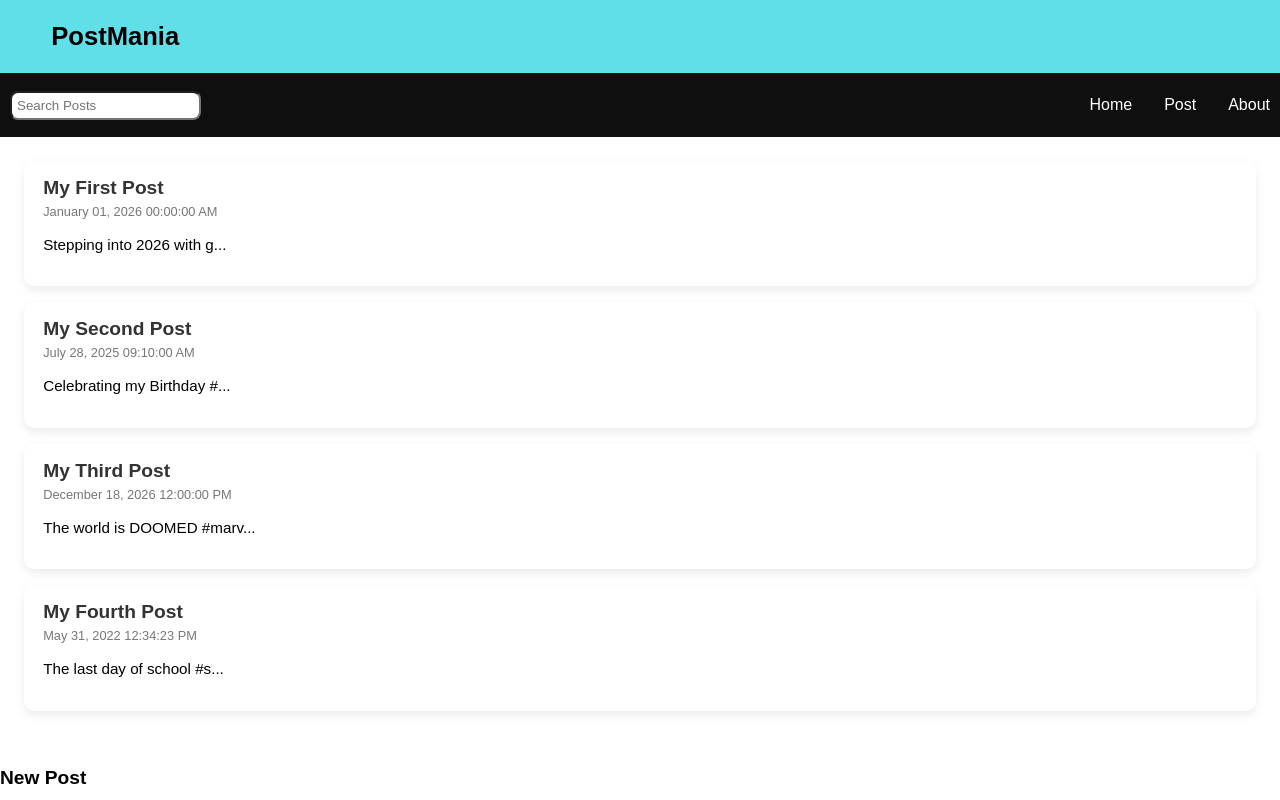
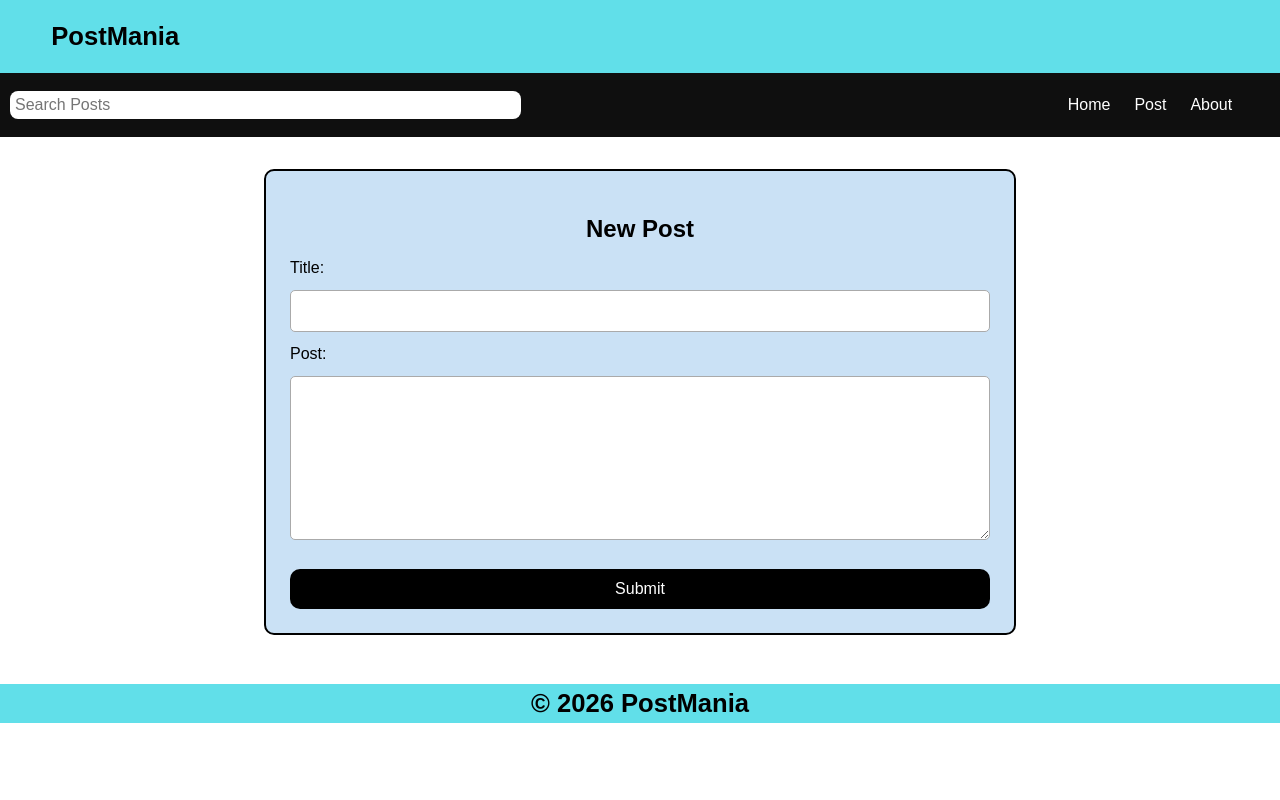
Before and after one commit to Menaka-J/React-Tutorial, a React (Vite) app in the folder social-media/: page /post in a window 1280 px wide. Shown: the top 800 px of the page. Built offline with nearby package versions, Linux system fonts and the light colour scheme.

Commit message:
social-media12

```diff
--- a/social-media/src/About.jsx
+++ b/social-media/src/About.jsx
@@ -3,7 +3,12 @@ import React from 'react'
 function About() {
     return (
         <>
-        <h1>About</h1>
+        <div className='about'>
+            <h2 style={{color:"black"}}>About Me</h2>
+            <p>Hi, I am <i><b>Menaka</b></i></p>
+            <p>Studying college and trying to fix bugs all the time 😎.</p>
+            <p>Never forget to learn and implement!!</p>
+        </div>
         </>
     )
 }
--- a/social-media/src/App.css
+++ b/social-media/src/App.css
@@ -1,14 +1,15 @@
-body{
+body {
   font-size: 0.8rem;
   font-family: sans-serif;
 }
+
 .App {
   min-height: 100vh;
   display: flex;
   flex-direction: column;
 }
 
-.header{
+.header {
   background-color: rgb(97, 223, 233);
   display: flex;
   justify-content: space-between;
@@ -17,7 +18,7 @@ body{
   padding-left: 4%;
 }
 
-.footer{
+.footer {
   background-color: rgb(97, 223, 233);
   display: flex;
   justify-content: center;
@@ -37,6 +38,7 @@ body{
   list-style: none;
   margin-left: auto;
   gap: 2rem;
+  margin-right: 3%;
 }
 
 .Nav a {
@@ -58,18 +60,21 @@ body{
   color: white;
 }
 
-.searchForm input[type="text"]{
+.searchForm input[type="text"] {
   padding: 5px;
   border-radius: 8px;
   font-family: sans-serif;
 }
 
+/* home  */
 .Home {
   padding: 1.5rem;
   flex: 1;
 }
+
 .post {
-  background-color: white;
+  /* background-color: white; */
+  background-color: rgb(137, 196, 196);
   border-radius: 10px;
   padding: 1rem 1.2rem;
   margin-bottom: 1rem;
@@ -98,3 +103,123 @@ body{
   font-size: 0.95rem;
   line-height: 1.4;
 }
+
+/* newpost  */
+.NewPost {
+  width: 100%;
+  max-width: 700px;
+  margin: 2rem auto;
+  padding: 1.5rem;
+  background-color:rgb(202, 225, 245);
+  border: 2px solid black;
+  border-radius: 10px;
+}
+
+.NewPost h2 {
+  margin-bottom: 1rem;
+  font-size: 1.5rem;
+  text-align: center;
+}
+
+/* FORM */
+.newpostform {
+  display: flex;
+  flex-direction: column;
+  gap: 0.8rem;
+}
+
+.newpostform label {
+  font-size: 1rem;
+  font-weight: 500;
+}
+
+/* INPUTS */
+.newpostform input,
+.newpostform textarea {
+  padding: 0.7rem;
+  font-size: 1rem;
+  border: 1px solid #aaa;
+  border-radius: 5px;
+}
+
+.newpostform textarea {
+  min-height: 140px;
+}
+
+/* BUTTON */
+.newpostform button {
+  margin-top: 1rem;
+  padding: 0.7rem;
+  font-size: 1rem;
+  background-color: black;
+  color: white;
+  border: none;
+  cursor: pointer;
+  border-radius: 10px;
+}
+
+.newpostform button:hover {
+  background-color: #333;
+}
+
+/* missing  */
+.missing{
+  font-size: 1.5rem;
+  text-align: center;
+}
+
+/* about  */
+.about{
+  font-size: 1rem;
+  text-align: center;
+  background-color: darkcyan;
+  padding: 5%;
+  border-radius: 20px;
+  border: 5px dashed black;
+  margin: 5% 10%;
+  color: white;
+
+}
+
+/* nav  */
+.Nav {
+  display: flex;
+  align-items: center;
+  gap: 1rem;
+  background-color: rgb(15, 15, 15);
+  padding: 10px;
+  flex-wrap: wrap;
+}
+
+.searchForm {
+  flex: 1;
+}
+
+.searchForm input {
+  width: 50%;
+  padding: 0.6rem;
+  font-size: 1rem;
+  border-radius: 6px;
+  border: none;
+}
+
+/* LINKS */
+.Nav ul {
+  display: flex;
+  list-style: none;
+  gap: 1.5rem;
+  margin-left: auto;
+}
+
+.Nav a {
+  color: white;
+  text-decoration: none;
+  font-size: 1rem;
+}
+
+.Nav a:hover {
+  background-color: white;
+  color: black;
+  padding: 5px 10px;
+  border-radius: 5px;
+}
--- a/social-media/src/App.jsx
+++ b/social-media/src/App.jsx
@@ -1,4 +1,4 @@
-import { useState } from 'react'
+import { useEffect, useState } from 'react'
 import reactLogo from './assets/react.svg'
 import viteLogo from '/vite.svg'
 import './App.css'
@@ -10,10 +10,10 @@ import About from './About'
 import Missing from './Missing'
 import Footer from './Footer'
 import Home from './Home'
-import { Link, Navigate, Route, Routes } from 'react-router-dom'
+import { Link, Navigate, Route, Routes, useNavigate } from 'react-router-dom'
 import Post from './Post'
 import PostLayout from './PostLayout'
-
+import { format } from "date-fns"
 function App() {
 
   const [posts, setPosts] = useState([
@@ -41,32 +41,48 @@ function App() {
     }
   ]);
 
+  const navigate = useNavigate();
   const [search, setSearch] = useState("");
   const [searchResults, setSearchResults] = useState([]);
   const [postTitle, setPostTitle] = useState('');
   const [postBody, setPostBody] = useState("");
 
+  useEffect(() => {
+    const filteredResults = posts.filter(post =>
+      post.body.toLowerCase().includes(search.toLowerCase()) ||
+      post.title.toLowerCase().includes(search.toLowerCase())
+    );
+
+    setSearchResults(filteredResults.reverse());
+  }, [posts, search]);
+
   function handleSubmit(e) {
     e.preventDefault();
+
     const id = posts.length ? posts[posts.length - 1].id + 1 : 1;
     const datetime = format(new Date(), 'MMMM dd, yyyy pp');
+
     const newPost = { id, title: postTitle, datetime, body: postBody };
-    const allPosts = [...posts, newPost];
-    setPosts(allPosts);
+
+    setPosts([...posts, newPost]);
     setPostTitle('');
     setPostBody('');
-    Navigate('/');
+    navigate('/');
   }
+
   return (
     <>
       <div className='App'>
         <Header title="PostMania"></Header>
         <Nav search={search} setSearch={setSearch}></Nav>
-        <Home posts={posts}></Home>
-        <NewPost></NewPost>
-        <PostPage></PostPage>
-        <About></About>
-        <Missing></Missing>
+
+        <Routes>
+          <Route path='/' element={<Home posts={searchResults}></Home>} />
+          <Route path='/post' element={<NewPost handleSubmit={handleSubmit} postTitle={postTitle} setPostTitle={setPostTitle} postBody={postBody} setPostBody={setPostBody}></NewPost>} />
+          <Route path='/about' element={<About />} />
+          <Route path='*' element={<Missing />} />
+        </Routes>
+
         <Footer></Footer>
       </div>
 
--- a/social-media/src/Missing.jsx
+++ b/social-media/src/Missing.jsx
@@ -3,7 +3,10 @@ import React from 'react'
 function Missing() {
     return (
         <>
-        <h1>Missing</h1>
+            <div className='missing'>
+                <h2>Page Not Found</h2>
+                <p>Please try again later.</p>
+            </div>
         </>
     )
 }
--- a/social-media/src/PostLayout.jsx
+++ b/social-media/src/PostLayout.jsx
@@ -14,3 +14,5 @@ function PostLayout() {
 }
 
 export default PostLayout
+
+//for stydy
--- a/social-media/src/PostPage.jsx
+++ b/social-media/src/PostPage.jsx
@@ -10,3 +10,5 @@ function PostPage() {
 }
 
 export default PostPage
+
+//for study
```
Also changed, not shown: social-media/src/Home.jsx (line endings or trailing spaces).
